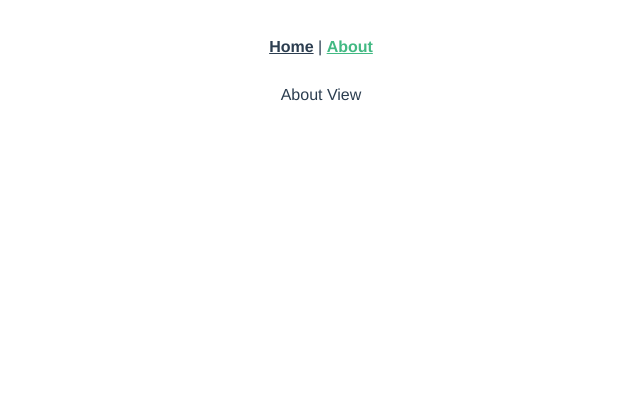
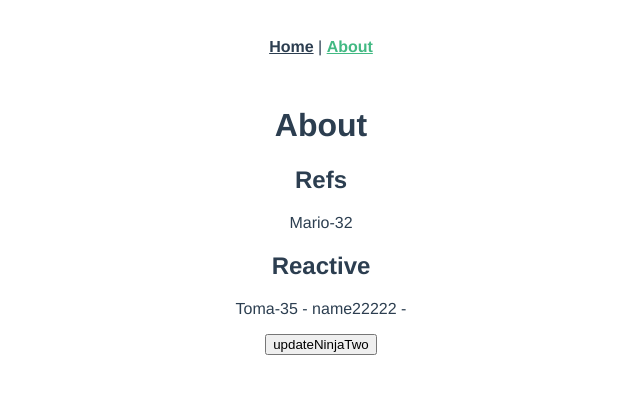
Before and after one commit to smfarhad/vue-composition, a Vue app: page /about in a window 1280 px wide. Shown: the top 394 px of the page, without its empty margins (319-959 px from the left). Built offline with nearby package versions, Linux system fonts and the light colour scheme.

Commit message:
reactive

```diff
--- a/src/views/AboutView.vue
+++ b/src/views/AboutView.vue
@@ -1,5 +1,30 @@
 <template>
   <div class="about">
-    About View
+    <h1>About</h1>
+    <h2>Refs</h2>
+    <p>{{ ninjaOne.name }}-{{ ninjaOne.age }}</p>
+    <h2>Reactive</h2>
+    <p>{{ ninjaTwo.name }}-{{ ninjaTwo.age }} - {{ nameTwo }} - </p>
+    <button @click="updateNinjaTwo">updateNinjaTwo</button>
   </div>
 </template>
+<script>
+import { ref, reactive } from "vue";
+export default {
+  name: 'About',
+  setup() {
+    const ninjaOne = ref({ name: 'Mario', age: 32 });
+    const ninjaTwo = reactive({ name: 'Toma', age: 35 });
+    let nameOne = ref('Mario');
+    let nameTwo = reactive('name22222');
+    const updateNinjaOne = () => {
+      ninjaOne.value.age = 40;
+    }
+    const updateNinjaTwo = () => {
+      ninjaTwo.age = 40;
+      nameTwo = 'Poki'
+    }
+    return { ninjaOne, updateNinjaOne, ninjaTwo, updateNinjaTwo, nameOne, nameTwo }
+  }
+}
+</script>
```
